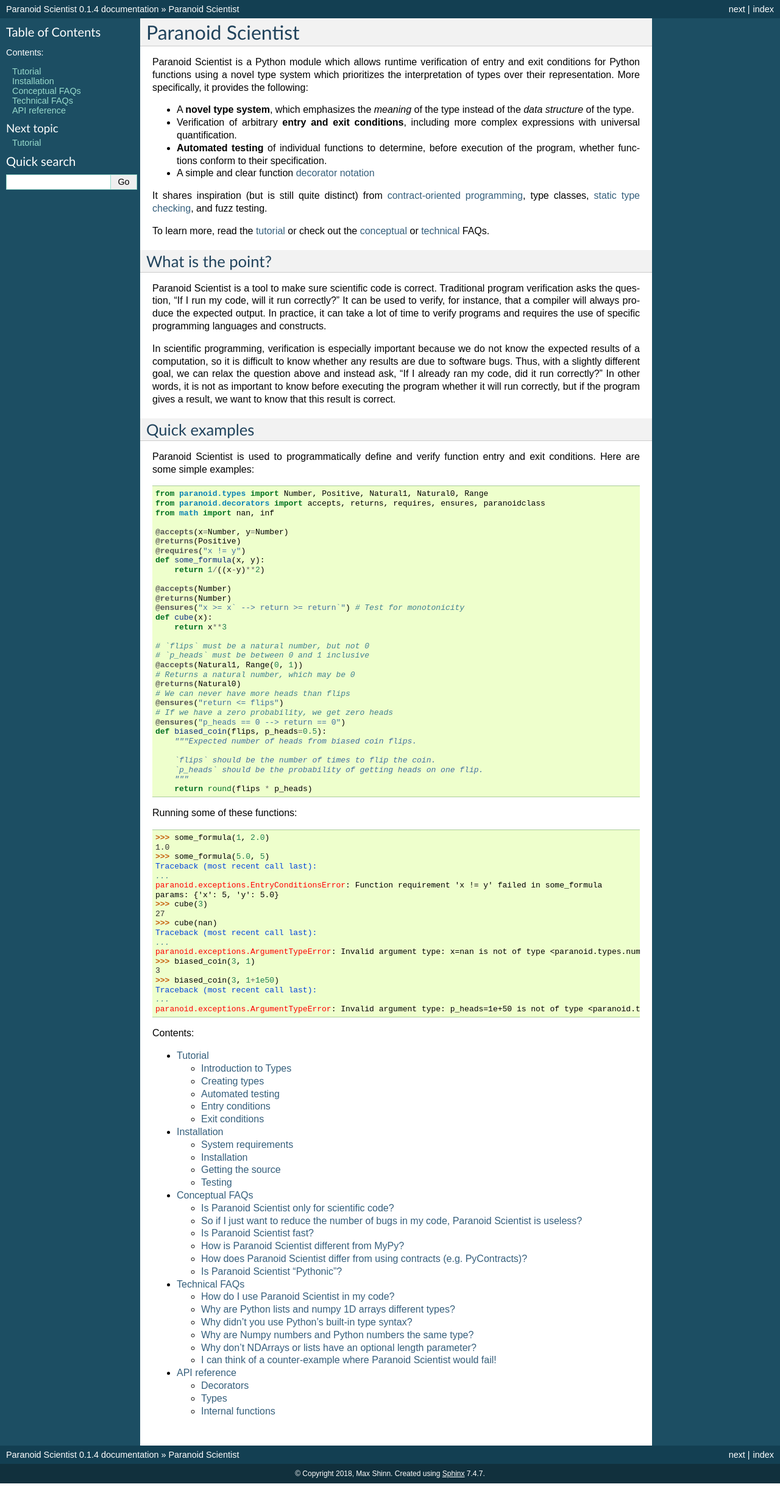
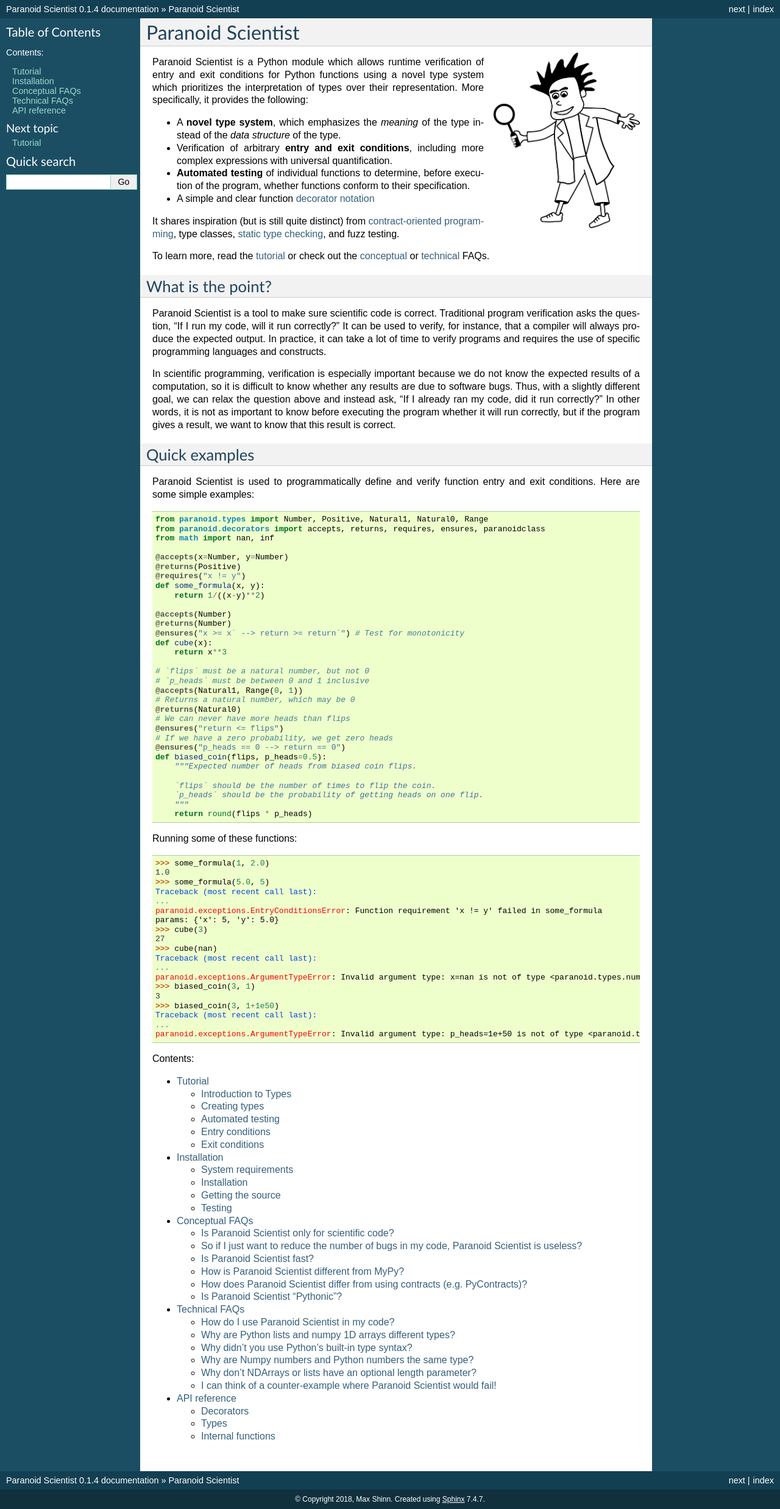
Before and after one commit to mwshinn/paranoidscientist, a Sphinx documentation site: the page built from doc/index.rst, in a window 1280 px wide. Shown: the whole page at 61% size. Built offline with Sphinx 7.4.7, drawn with Linux system fonts in a browser that asks for light colours; formulas are drawn with MathJax 3; pages that are not in the unit, such as notebooks, are missing from menus; before the commit the page ends 2432 px from its top, so only the background shows below that.

Commit message:
Added logo

```diff
--- a/doc/index.rst
+++ b/doc/index.rst
@@ -5,6 +5,10 @@
 
 Paranoid Scientist
 ==================
+
+.. image:: images/paranoid_scientist_logo.png
+   :class: align-right
+   :width: 30%
 
 Paranoid Scientist is a Python module which allows runtime
 verification of entry and exit conditions for Python functions using
```
Also changed, not shown: README.md (+0 -1 lines), doc/images/paranoid_scientist_logo.png (added).
